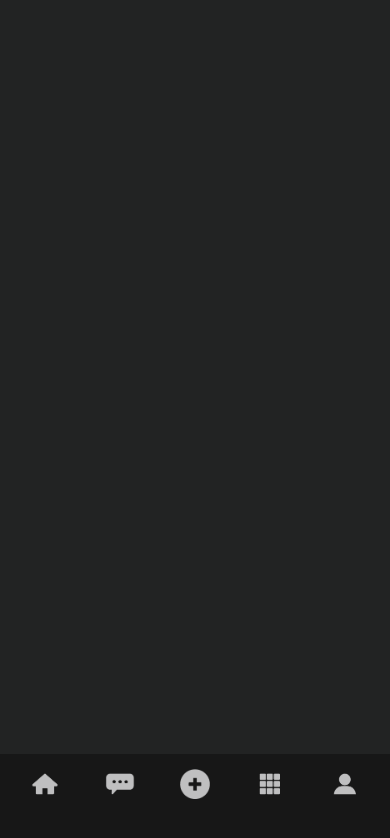
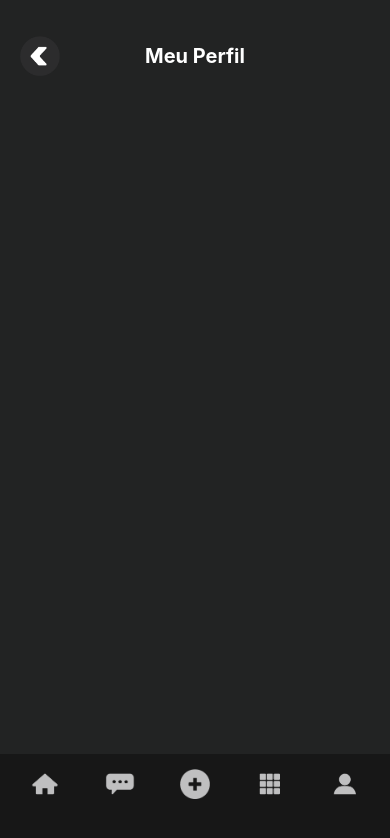
Before and after one commit to juniorjrjl/onebitshop-marketplace-front, a React Native app: screen /UserProfile in a window 390 px wide. Shown: the top 838 px of the page. Built offline with nearby package versions, Linux system fonts and the light colour scheme.

Commit message:
tela de profile: criando default title

```diff
--- /dev/null
+++ b/src/components/common/DefaultTitle/index.tsx
@@ -0,0 +1,20 @@
+import React from "react"
+import { Container, EmptyView, Title } from "./styled"
+import BackIcon from "../BackIcon"
+
+type TitleProps = {
+    children: string
+    fontSize: number
+}
+
+const DefaultTitle = ({children, fontSize}: TitleProps) =>{
+    return(
+        <Container>
+            <BackIcon marginLeft={0}/>
+            <Title fontSize={fontSize}>{children}</Title>
+            <EmptyView />
+        </Container>
+    )
+}
+
+export default DefaultTitle
--- /dev/null
+++ b/src/components/common/DefaultTitle/styled.ts
@@ -0,0 +1,23 @@
+import styled from "styled-components/native";
+
+type TitleProps = {
+    fontSize: number
+}
+
+export const Container = styled.View`
+    flex-direction: row;
+    align-items: center;
+    justify-content: space-between;
+    margin: 0 20px;
+`
+
+export const Title = styled.Text<TitleProps>`
+    font-size: ${(props) => props.fontSize}px;
+    color: ${({ theme }) => theme.colors.primaryText};
+    font-weight: bold;
+`
+
+export const EmptyView = styled.View`
+    width: 40px;
+    height: 40px;
+`
--- a/src/screens/UserProfile/index.tsx
+++ b/src/screens/UserProfile/index.tsx
@@ -1,12 +1,13 @@
 import React from "react"
 import { Container } from "./styled"
 import NavBar from "../../components/common/NavBar"
+import DefaultTitle from "../../components/common/DefaultTitle"
 
 const UserProfile = () =>{
     return(
         <>
             <Container>
-
+                <DefaultTitle fontSize={20}>Meu Perfil</DefaultTitle>
             </Container>
             <NavBar />
         </>
```
